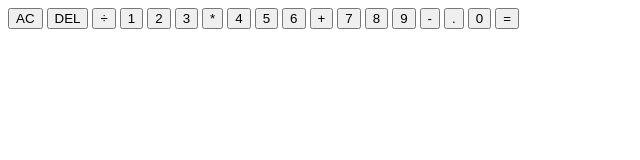
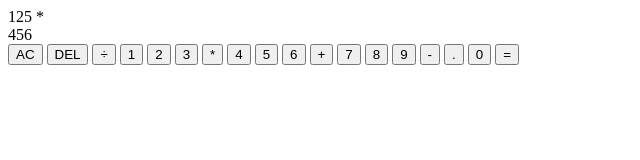
Before and after one commit to hajisml/javascript-calculator, a plain HTML site: page index.html in a window 1280 px wide. Shown: the whole page, without its empty margins (0-640 px from the left). Drawn offline with Linux system fonts and the light colour scheme.

Commit message:
fixed html bugs

```diff
--- a/index.html
+++ b/index.html
@@ -10,11 +10,12 @@
 </head>
 <body>
     <div class="calculator-grid">
+        <!-- output display -->
         <div class="display">
-            <div class="previous-operand"></div>
-            <div class="current-operand"></div>
+            <div class="previous-operand">125 *</div>
+            <div class="current-operand">456</div>
         </div>
-        <div>
+        <!-- buttons -->
         <button class="span-two">AC</button>
         <button>DEL</button>
         <button>÷</button>
@@ -33,7 +34,6 @@
         <button>.</button>
         <button>0</button>
         <button class="span-two">=</button>
-        </div>
 
     </div>
 
```
Lines whose indentation alone changed are shown as unchanged.
